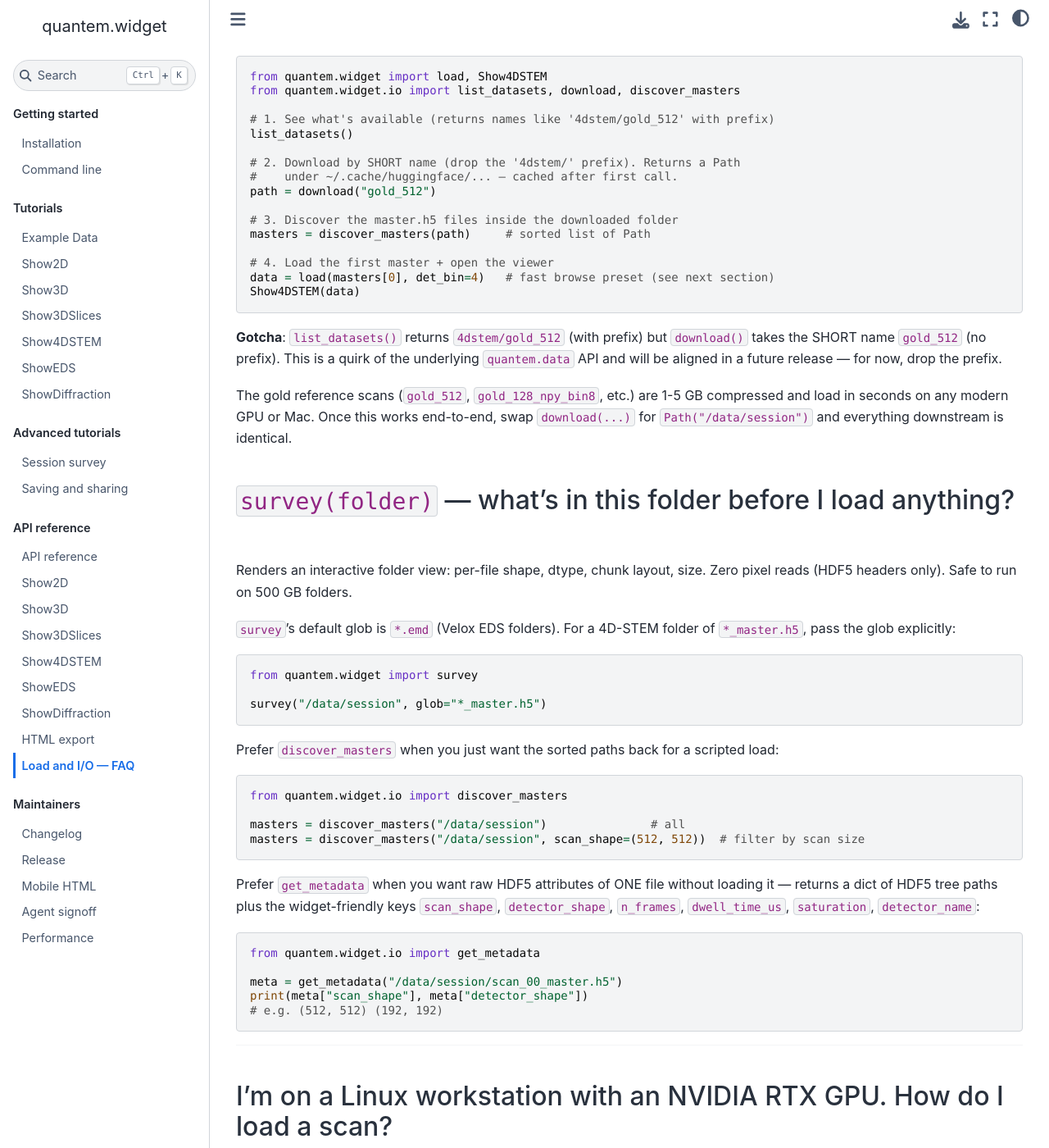
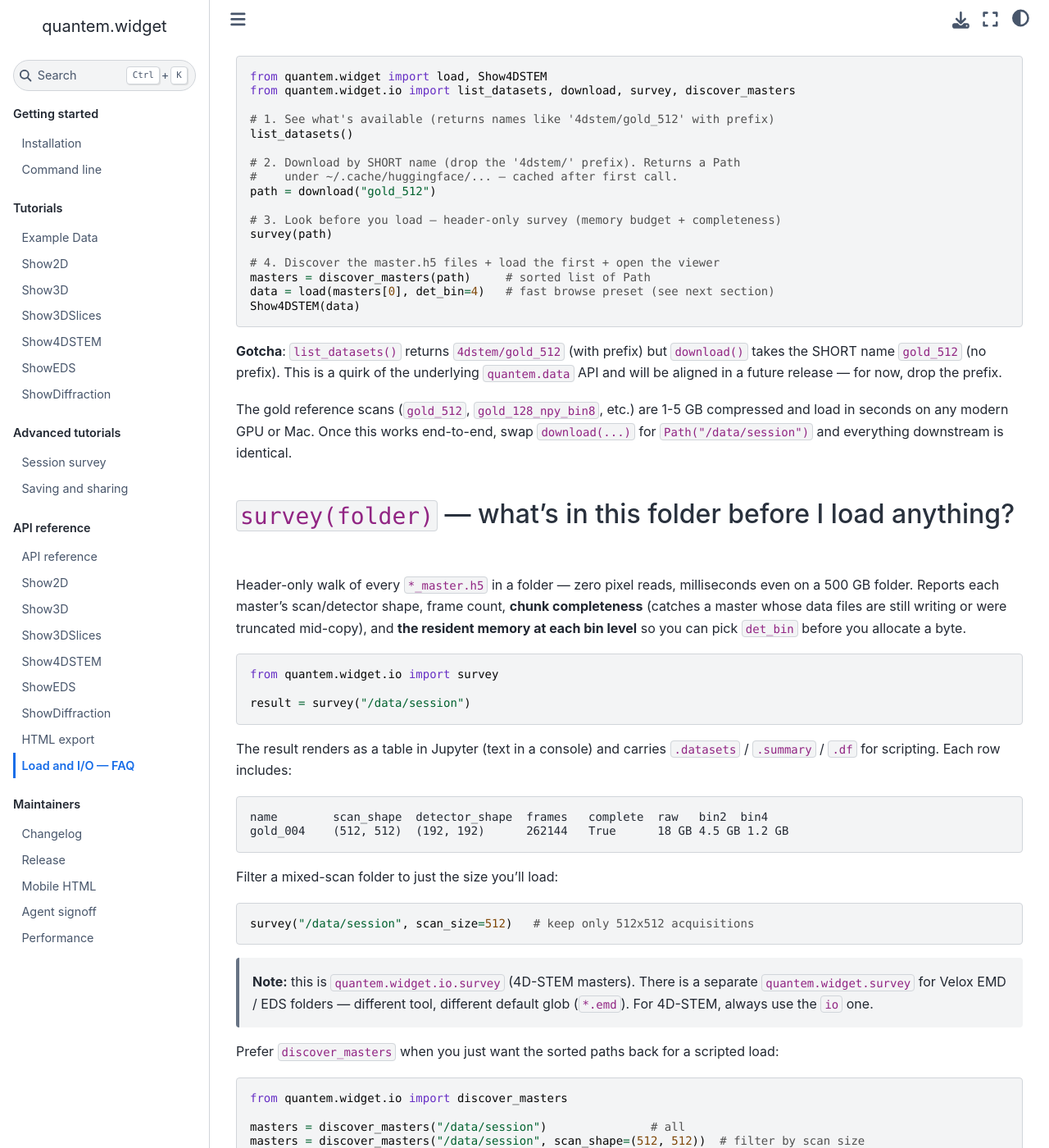
Before and after one commit to bobleesj/quantem.widget, a Jupyter Book: the page built from docs/api/io.md, in a window 1280 px wide and 1400 px high, scrolled down 353 px. Shown: the whole window at 82% size. Built offline with Jupyter Book 1.0.4 settings and Sphinx 7.4.7 and the Sphinx Book theme 1.1.4, drawn with Linux system fonts in a browser that asks for light colours.

Commit message:
docs(io): use quantem.widget.io.survey (4D-STEM) not the EMD FolderSurvey
The FAQ was pointing 'survey' at quantem.widget.survey (the Velox EMD /
EDS folder viewer, glob=*.emd) and told users to pass glob='*_master.h5'
as a workaround. Wrong tool. quantem.widget.io.survey is purpose-built
for 4D-STEM masters: no glob needed, defaults to *_master.h5, and its
SurveyResult reports what the loading FAQ actually needs -

- chunk completeness (chunks_present/expected/complete) - catches a
  master whose data files are mid-write or were truncated on copy
- resident memory at each bin level (raw_bytes/bin2_bytes/bin4_bytes)
  so you pick det_bin before allocating a byte
- scan_size= filter to isolate one acquisition size in a mixed folder

Walkthrough now surveys before load. Every example verified end-to-end
against the real gold_512 dataset (survey output table matches the doc's
sample row exactly). Added a note distinguishing the two survey funcs.

````diff
--- a/docs/api/io.md
+++ b/docs/api/io.md
@@ -15,7 +15,7 @@ datasets on Hugging Face — the whole flow is four lines:
 
 ```python
 from quantem.widget import load, Show4DSTEM
-from quantem.widget.io import list_datasets, download, discover_masters
+from quantem.widget.io import list_datasets, download, survey, discover_masters
 
 # 1. See what's available (returns names like '4dstem/gold_512' with prefix)
 list_datasets()
@@ -24,10 +24,11 @@ list_datasets()
 #    under ~/.cache/huggingface/... — cached after first call.
 path = download("gold_512")
 
-# 3. Discover the master.h5 files inside the downloaded folder
+# 3. Look before you load — header-only survey (memory budget + completeness)
+survey(path)
+
+# 4. Discover the master.h5 files + load the first + open the viewer
 masters = discover_masters(path)     # sorted list of Path
-
-# 4. Load the first master + open the viewer
 data = load(masters[0], det_bin=4)   # fast browse preset (see next section)
 Show4DSTEM(data)
 ```
@@ -44,17 +45,35 @@ downstream is identical.
 
 ## `survey(folder)` — what's in this folder before I load anything?
 
-Renders an interactive folder view: per-file shape, dtype, chunk layout,
-size. Zero pixel reads (HDF5 headers only). Safe to run on 500 GB folders.
-
-`survey`'s default glob is `*.emd` (Velox EDS folders). For a 4D-STEM folder
-of `*_master.h5`, pass the glob explicitly:
+Header-only walk of every `*_master.h5` in a folder — zero pixel reads,
+milliseconds even on a 500 GB folder. Reports each master's scan/detector
+shape, frame count, **chunk completeness** (catches a master whose data files
+are still writing or were truncated mid-copy), and **the resident memory at
+each bin level** so you can pick `det_bin` before you allocate a byte.
 
 ```python
-from quantem.widget import survey
+from quantem.widget.io import survey
 
-survey("/data/session", glob="*_master.h5")
+result = survey("/data/session")
 ```
+
+The result renders as a table in Jupyter (text in a console) and carries
+`.datasets` / `.summary` / `.df` for scripting. Each row includes:
+
+```text
+name        scan_shape  detector_shape  frames   complete  raw   bin2  bin4
+gold_004    (512, 512)  (192, 192)      262144   True      18 GB 4.5 GB 1.2 GB
+```
+
+Filter a mixed-scan folder to just the size you'll load:
+
+```python
+survey("/data/session", scan_size=512)   # keep only 512x512 acquisitions
+```
+
+> **Note:** this is `quantem.widget.io.survey` (4D-STEM masters). There is a
+> separate `quantem.widget.survey` for Velox EMD / EDS folders — different
+> tool, different default glob (`*.emd`). For 4D-STEM, always use the `io` one.
 
 Prefer `discover_masters` when you just want the sorted paths back for a
 scripted load:
````
